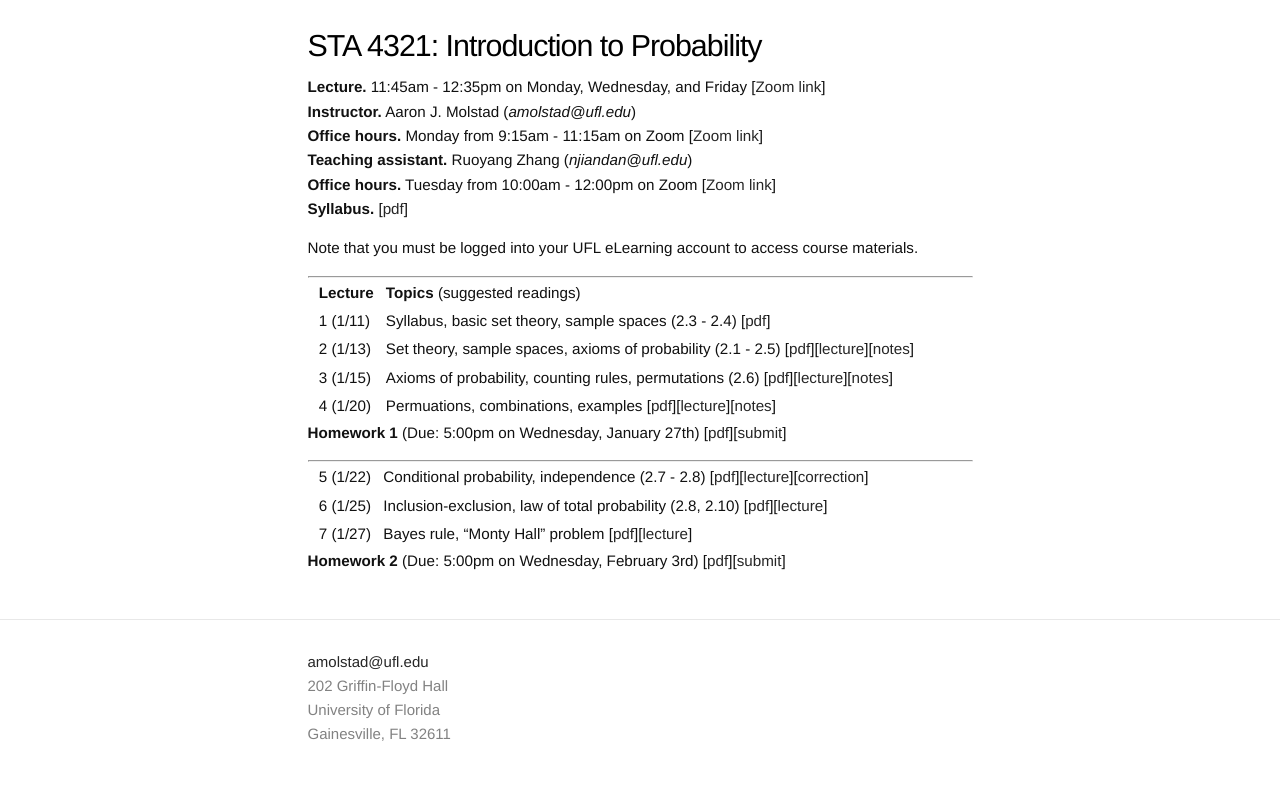
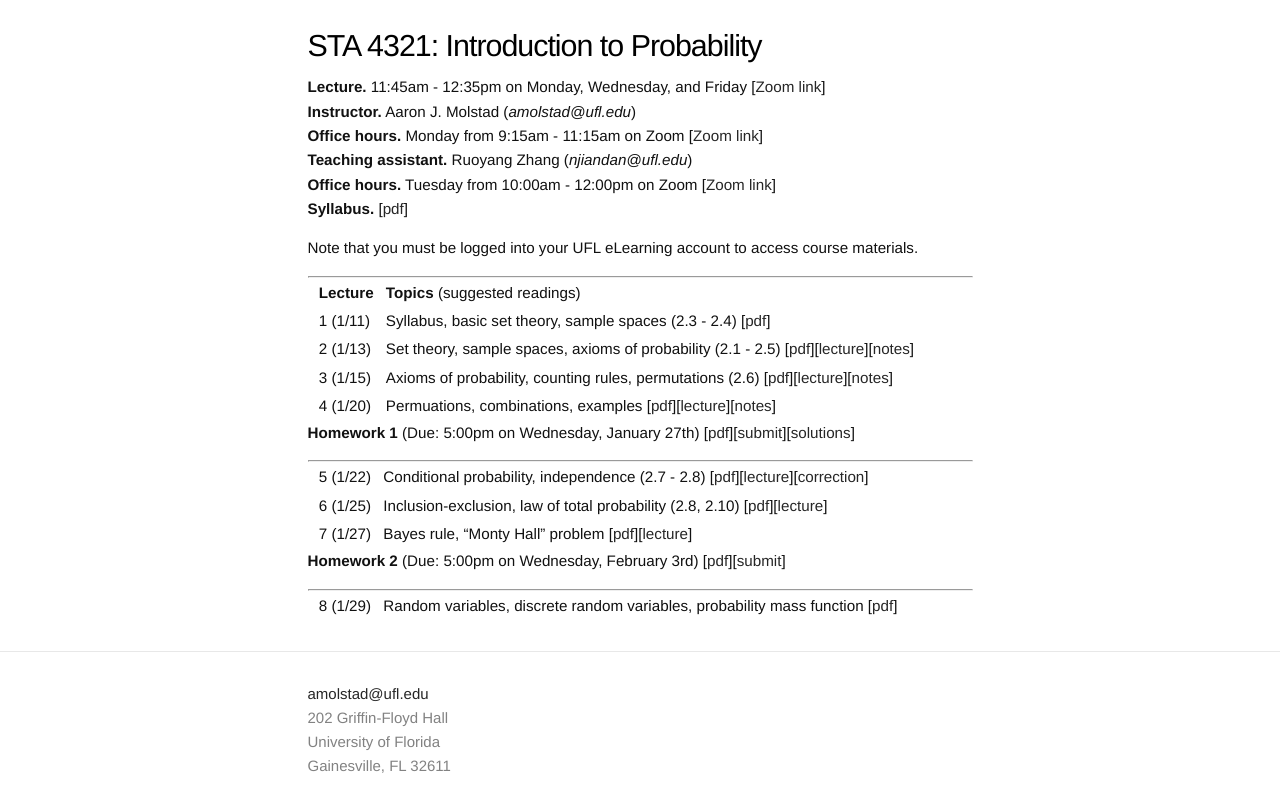
Before and after one commit to ajmolstad/ajmolstad.github.io, a Jekyll site: the page built from S21_STA4321.md, in a window 1280 px wide. Shown: the top 812 px of the page. Built offline with Jekyll 4.4.1, drawn with Linux system fonts in a browser that asks for light colours; some of the changed lines change nothing that is shown.

Commit message:
Update S21_STA4321.md

```diff
--- a/S21_STA4321.md
+++ b/S21_STA4321.md
@@ -21,7 +21,7 @@ Note that you must be logged into your UFL eLearning account to access course ma
 || 3 (1/15)  || Axioms of probability, counting rules, permutations (2.6) [[pdf](https://ufl.instructure.com/files/56240500/download?download_frd=1)][[lecture](https://ufl.instructure.com/courses/426946/files?preview=56249402)][[notes](https://ufl.instructure.com/files/56332832/download?download_frd=1)]||
 || 4 (1/20) || Permuations, combinations, examples [[pdf](https://ufl.instructure.com/files/56332853/download?download_frd=1)][[lecture](https://ufl.instructure.com/courses/426946/files?preview=56332551)][[notes](https://ufl.instructure.com/files/56332852/download?download_frd=1)]||
 
-**Homework 1** (Due: 5:00pm on Wednesday, January 27th) [[pdf](https://ufl.instructure.com/files/56435787/download?download_frd=1)][[submit](https://ufl.instructure.com/courses/426946/assignments/4607997)]
+**Homework 1** (Due: 5:00pm on Wednesday, January 27th) [[pdf](https://ufl.instructure.com/files/56435787/download?download_frd=1)][[submit](https://ufl.instructure.com/courses/426946/assignments/4607997)][[solutions](https://ufl.instructure.com/files/56593832/download?download_frd=1)]
 
 ---------------
 
@@ -30,3 +30,8 @@ Note that you must be logged into your UFL eLearning account to access course ma
 || 7 (1/27) || Bayes rule, “Monty Hall” problem [[pdf](https://ufl.instructure.com/files/56529636/download?download_frd=1)][[lecture](https://ufl.instructure.com/files/56534264/download?download_frd=1)] ||
 
  **Homework 2** (Due: 5:00pm on Wednesday, February 3rd) [[pdf](https://ufl.instructure.com/files/56529662/download?download_frd=1)][[submit](https://ufl.instructure.com/courses/426946/assignments/4612708)]
+
+
+ ----------------
+
+|| 8 (1/29) || Random variables, discrete random variables, probability mass function [[pdf](https://ufl.instructure.com/files/56593864/download?download_frd=1)]||
```
